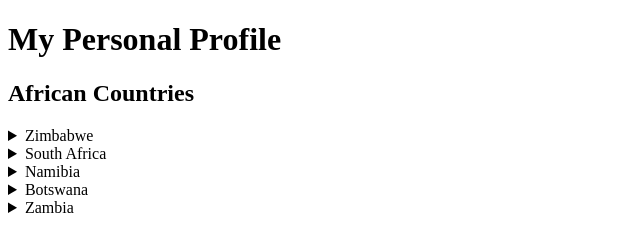
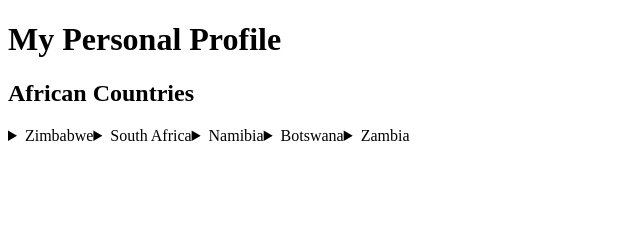
Before and after one commit to schirambira/WMD, a plain HTML site: page profile.html in a window 1280 px wide. Shown: the whole page, without its empty margins (0-640 px from the left). Drawn offline with Linux system fonts and the light colour scheme.

Commit message:
Update profile.html

```diff
--- a/profile.html
+++ b/profile.html
@@ -4,7 +4,10 @@
     <title>My Personal Profile</title>
     <meta charset="utf8">
     <style>
-
+      .accordion{
+        display: flex;
+        flex-direction: row;
+      }
     </style>
   </head>
 
```
